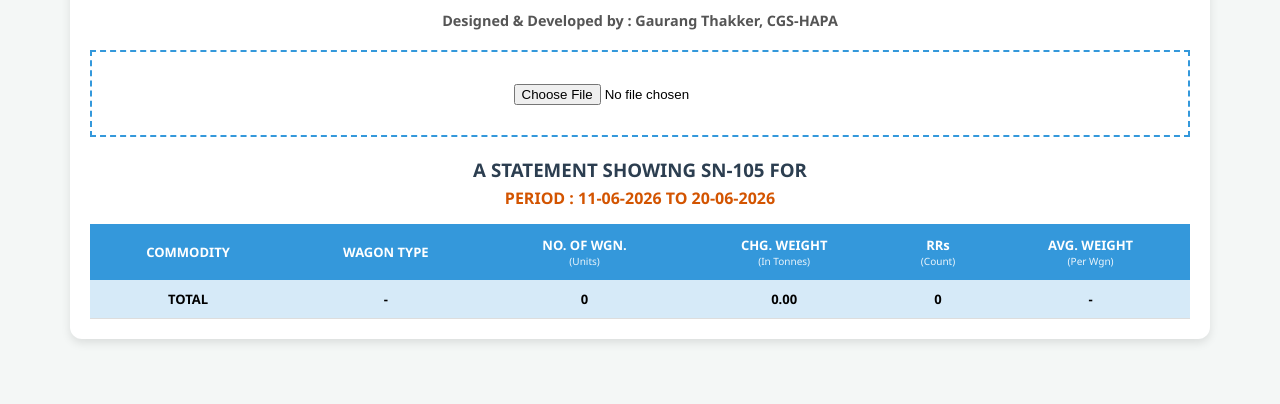
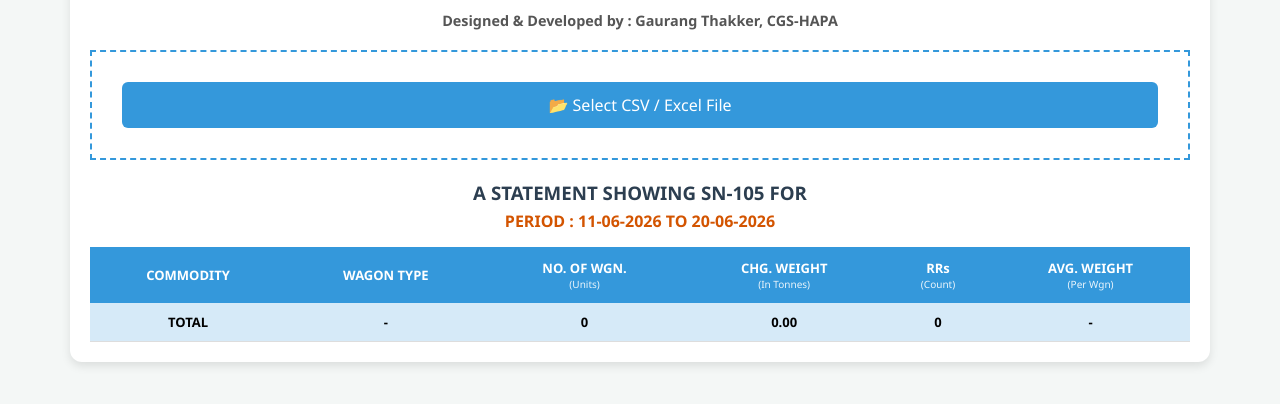
Before and after one commit to hapacgs/aprjtdiv, a plain HTML site: page index.html in a window 1280 px wide. Shown: the part 74-478 px from the top of the page. Drawn offline with nearby package versions, Linux system fonts and the light colour scheme.

Commit message:
Update index.html

```diff
--- a/index.html
+++ b/index.html
@@ -35,7 +35,10 @@
     </div>
 
     <div id="uploadArea" class="upload-section">
-        <input type="file" id="csvFile" accept=".csv">
+        <label style="display:block; padding:12px; background:#3498db; color:white; text-align:center; border-radius:6px;">
+📂 Select CSV / Excel File
+<input type="file" id="csvFile" accept="*/*" style="display:none;">
+</label>
     </div>
 
     <div id="controls" class="controls">
```
